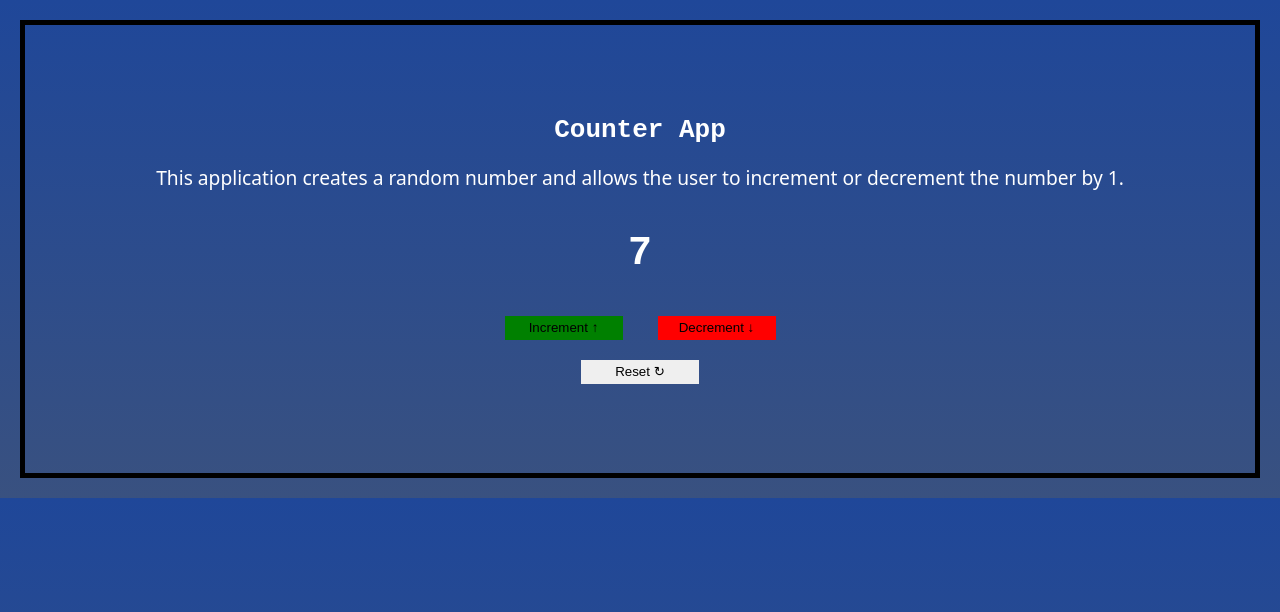
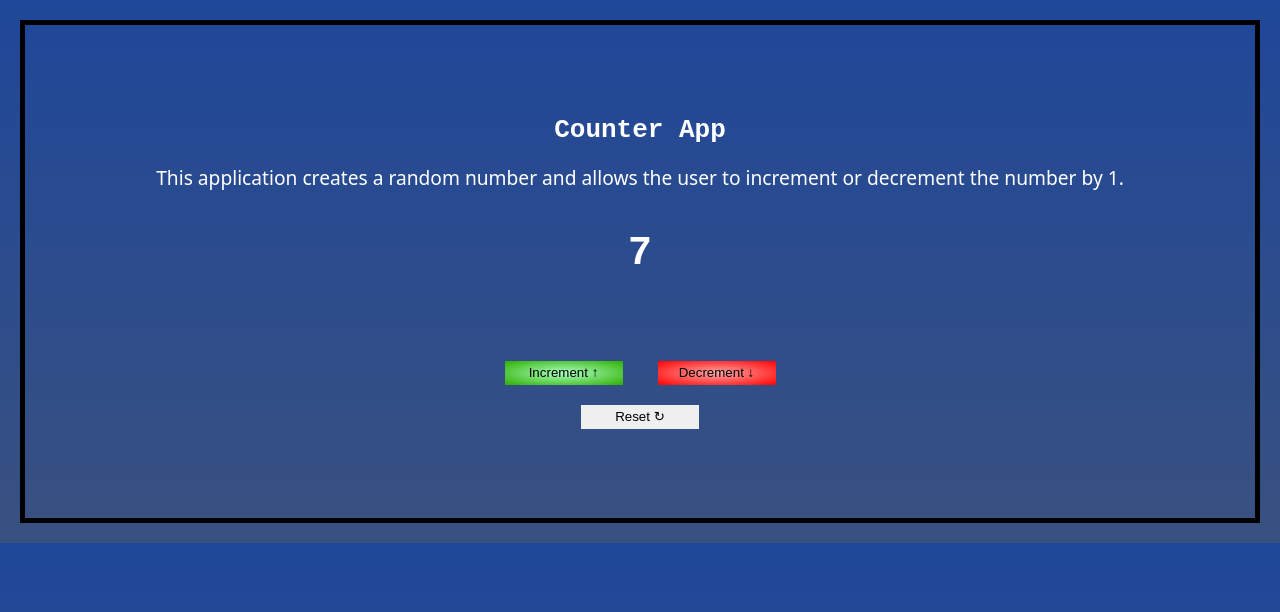
Before and after one commit to ErikssonJoakim/React-project, a React (Create React App) app: page / in a window 1280 px wide. Shown: the top 612 px of the page. Built offline with nearby package versions, Linux system fonts and the light colour scheme.

Commit message:
style: change app button colours and counter style

```diff
--- a/src/components/counter/counter.scss
+++ b/src/components/counter/counter.scss
@@ -2,6 +2,7 @@
   color: #ffffff;
   border: 10px;
   font-family: monospace;
+  height: 110px;
   > h3 {
     font-size: 40px;
   }
--- a/src/views/app.scss
+++ b/src/views/app.scss
@@ -8,10 +8,10 @@
 
       .btn {
         &.green {
-          background-color: green;
+          background: radial-gradient(#acffc2, #2daf00);
         }
         &.red {
-          background-color: red;
+          background: radial-gradient(#ffa7a7, #ff0000);
         }
       }
     }
```
